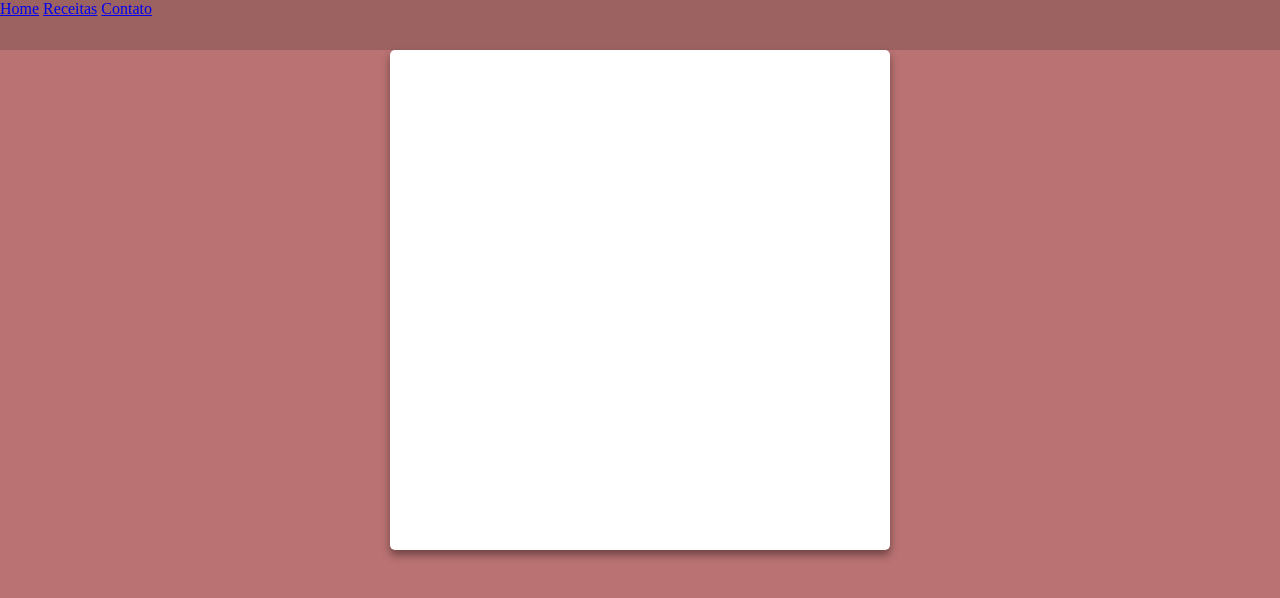
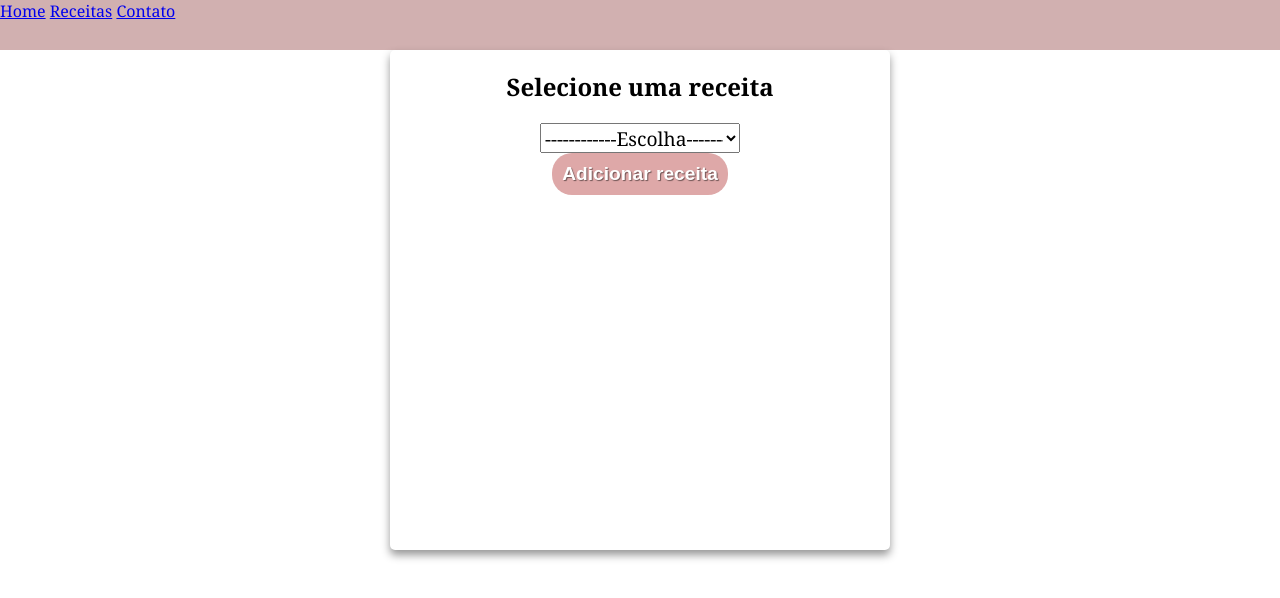
Before and after one commit to GiuliaButtros/calculadora-ingredientes, a plain HTML site: page index.html in a window 1280 px wide. Drawn offline with Linux system fonts and the light colour scheme.

Commit message:
Conteúdo HTML

```diff
--- a/estilos/style.css
+++ b/estilos/style.css
@@ -4,14 +4,15 @@
     margin: 0px;
     padding: 0px;
     box-sizing: border-box;
+    font-family: Georgia, 'Times New Roman', Times, serif;
 }
 
 body{
-    background-color: rgb(186, 114, 114);
+    background-color: white;
 }
 
 nav{
-    background-color: #9c6262 ;
+    background-color: #D1B0B0 ;
     width: 100vw;
     height: 50px;
 }
@@ -24,3 +25,45 @@ main{
     border-radius: 5px;
     box-shadow: 0px 5px 8px rgba(0, 0, 0, 0.411);
 }
+
+article{
+   height: 80%;
+   padding: 20px;
+
+   display: flex;
+   flex-direction: column;
+   align-items: center
+
+}
+
+article h1 {
+    padding-bottom: 20px;
+
+}
+
+article form{
+
+
+}
+
+article form select{
+
+    font-size: 1.2em;
+    height: 30px;
+    width: 200px;
+}
+
+article p{
+    background-color: #dea8a8;
+    padding: 10px;
+    border-radius: 20px;
+}
+
+article p a{
+    font-size: 1.2em;
+    color: white;
+    text-shadow: 1px 1px 1px rgba(0, 0, 0, 0.498);
+    font-family: Arial, Helvetica, sans-serif, 'Lucida Sans Regular', 'Lucida Grande', 'Lucida Sans Unicode', Geneva, Verdana, sans-serif, Tahoma, Geneva, Verdana, sans-serif, Haettenschweiler, 'Arial Narrow Bold', sans-serif, Geneva, Tahoma, sans-serif;
+    font-weight: bold;
+    text-decoration: none;
+}
--- a/index.html
+++ b/index.html
@@ -15,6 +15,30 @@
     </nav>
 
     <main>
+        <article>
+            <h1>Selecione uma receita</h1>
+
+            <form action="">
+
+                <select name="receitas" id="select-receitas" required>
+
+                    <option value="" selected>------------Escolha------------</option>
+
+                    <optgroup label="Salgados">
+                        <option value="">Omelete</option>
+
+                    </optgroup>
+
+                    <optgroup label="Doces">
+                        <option value="">Brigadeiro</option>
+
+                    </optgroup>
+                </select>
+            </form>
+
+            <p><a href="#">Adicionar receita</a></p>
+
+        </article>
 
 
     </main>
```
